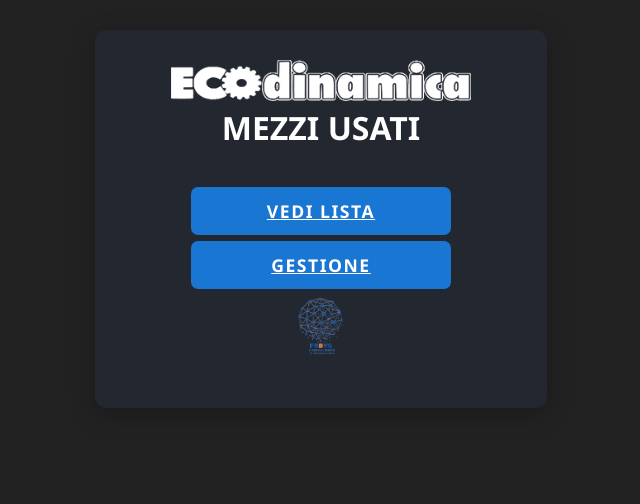
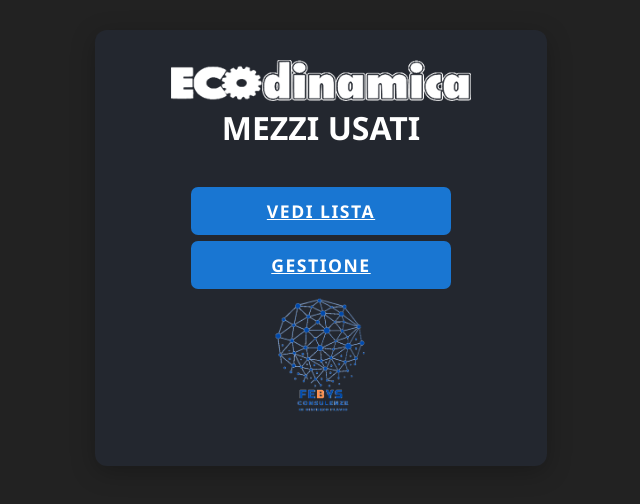
Before and after one commit to flavbist/mezzi4, a plain HTML site: page index.html in a window 1280 px wide. Shown: the whole page, without its empty margins (319-959 px from the left). Drawn offline with Linux system fonts and the light colour scheme.

Commit message:
Update index.html

```diff
--- a/index.html
+++ b/index.html
@@ -19,7 +19,7 @@
 
                 <!-- Inserisci questo codice in cima al tuo file HTML (subito dopo <body>) -->
 <div style="width:100%; text-align:center; margin-top:8px; margin-bottom:8px;">
-  <img src="febys_consulenze.png" alt="Logo FEBYS CONSULENZE" style="max-width:50px; width:100%; height:auto;">
+  <img src="febys_consulenze.png" alt="Logo FEBYS CONSULENZE" style="max-width:100px; width:100%; height:auto;">
 
     </div>
   </div>
```
